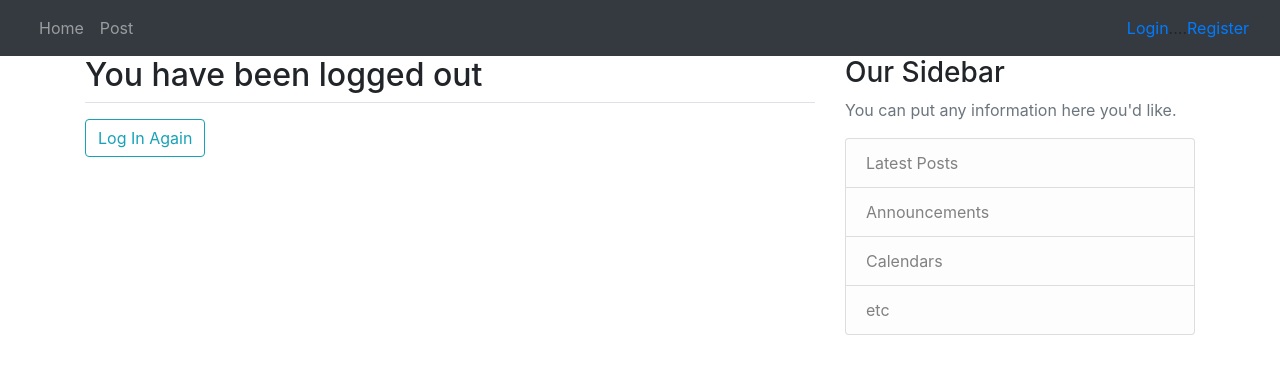
After one commit to Spondycode/mybase-django, a Django app: page /logout/ in a window 1280 px wide. The commit adds this page. Shown: the top 374 px of the page. Run offline with Django 4.2, Linux system fonts and the light colour scheme; some libraries are stand-ins or nearby versions.

Commit message:
fixed the nabar and the conditional log and logout

```diff
--- a/main/templates/main/navbar.html
+++ b/main/templates/main/navbar.html
@@ -12,11 +12,26 @@
             </ul>
           </div>
           <div>
+            {% if user.is_authenticated %}
+            <ul class="navbar-nav">
+              <li class="nav-item">
+                <a class"nav-link" href="{% url 'logout'  %}">Logout</a>
+                </li>
+            </ul>
+            {% else %}
             <ul class="navbar-nav">
               <li class="nav-item">
                 <a class"nav-link" href="{% url 'login'  %}">Login</a>
               </li>
+              <li>....</li>
+              <li class="nav-item">
+                <a class"nav-link" href="{% url 'register'  %}">Register</a>
+              </li>
             </ul>
+            {% endif %}
           </div>
+
+
+
         </div>
       </nav>
--- /dev/null
+++ b/users/templates/users/logout.html
@@ -0,0 +1,8 @@
+
+{% extends 'main/base.html' %}
+{% block content %}
+    <h2>You have been logged out</h2>
+    <div class="border-top pt-3">
+            <a class="btn btn-outline-info" href="{% url 'login' %}">Log In Again</a>
+    </div>
+{% endblock content %}
--- a/users/views.py
+++ b/users/views.py
@@ -9,12 +9,12 @@
         if form.is_valid():
             form.save()
             username = form.cleaned_data.get('username')
-            messages.success(request, f'Your account has been created {username}! Go and Log in')
+            messages.success(request, f'Your account has been created {username}! Now Log in')
             return redirect('login')
     else:
         form = UserRegisterForm()
     return render(request, 'users/register.html', {'form': form})
 
 
-def login(request):
-    return render(request, 'users/login.html', {})
+# def login(request):
+#     return render(request, 'users/login.html', {})
```
Also changed, not shown: db.sqlite3.
